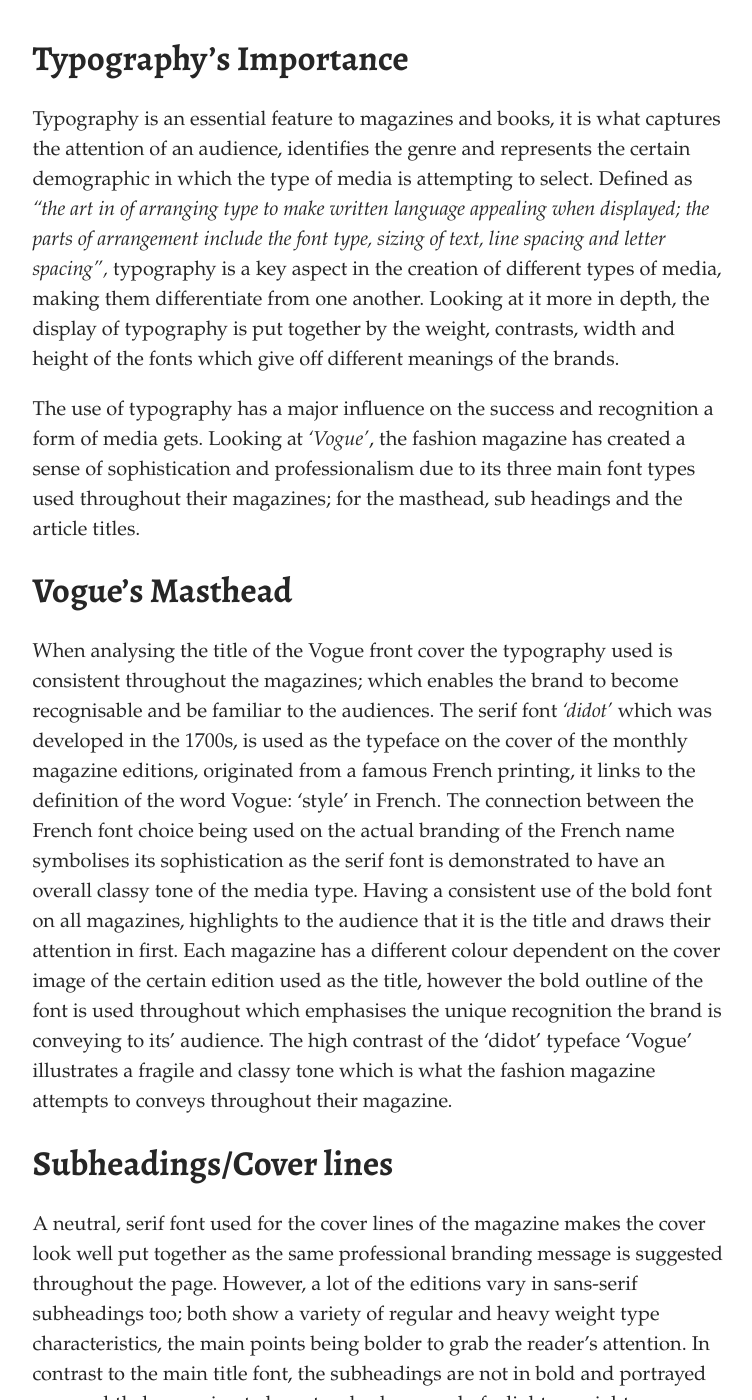
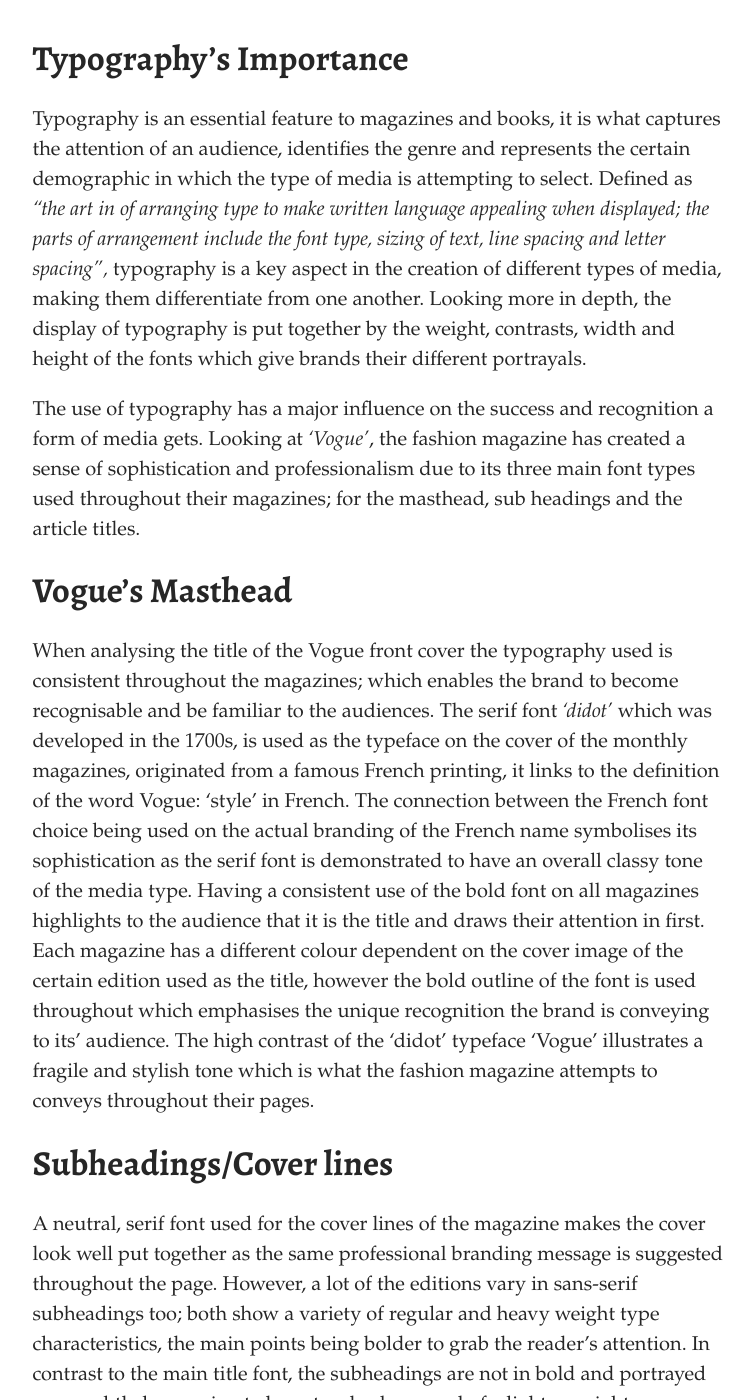
Before and after one commit to charlotteaashley/typo-design-template, a Jekyll site: the page built from _posts/2021-09-26-the-importance-of-typography-vogue.md, in a window 1280 px wide and 1400 px high, scrolled down 340 px. Shown: the whole window, without its empty margins (262-1014 px from the left). Built offline with Jekyll 4.4.1, drawn with Linux system fonts in a browser that asks for light colours; some web fonts are replaced.

Commit message:
Update Post “2021-09-26-the-importance-of-typography-vogue”

```diff
--- a/_posts/2021-09-26-the-importance-of-typography-vogue.md
+++ b/_posts/2021-09-26-the-importance-of-typography-vogue.md
@@ -8,13 +8,13 @@
 ---
 ## Typography's Importance
 
-Typography is an essential feature to magazines and books, it is what captures the attention of an audience, identifies the genre and represents the certain demographic in which the type of media is attempting to select. Defined as *"the art in of arranging type to make written language appealing when displayed; the parts of arrangement include the font type, sizing of text, line spacing and letter spacing",* typography is a key aspect in the creation of different types of media, making them differentiate from one another. Looking at it more in depth, the display of typography is put together by the weight, contrasts, width and height of the fonts which give off different meanings of the brands.
+Typography is an essential feature to magazines and books, it is what captures the attention of an audience, identifies the genre and represents the certain demographic in which the type of media is attempting to select. Defined as *"the art in of arranging type to make written language appealing when displayed; the parts of arrangement include the font type, sizing of text, line spacing and letter spacing",* typography is a key aspect in the creation of different types of media, making them differentiate from one another. Looking more in depth, the display of typography is put together by the weight, contrasts, width and height of the fonts which give brands their different portrayals.
 
 The use of typography has a major influence on the success and recognition a form of media gets. Looking at *'Vogue'*, the fashion magazine has created a sense of sophistication and professionalism due to its three main font types used throughout their magazines; for the masthead, sub headings and the article titles.
 
 ## **Vogue's Masthead**
 
-When analysing the title of the Vogue front cover the typography used is consistent throughout the magazines; which enables the brand to become recognisable and be familiar to the audiences. The serif font *'didot'*  which was developed in the 1700s, is used as the typeface on the cover of the monthly magazine editions, originated from a famous French printing, it links to the definition of the word Vogue: 'style' in French. The connection between the French font choice being used on the actual branding of the French name symbolises its sophistication as the serif font is demonstrated to have an overall classy tone of the media type. Having a consistent use of the bold font on all magazines, highlights to the audience that it is the title and draws their attention in first. Each magazine has a different colour dependent on the cover image of the certain edition used as the title, however the bold outline of the font is used throughout which emphasises the unique recognition the brand is conveying to its' audience. The high contrast of the 'didot' typeface 'Vogue' illustrates a fragile and classy tone which is what the fashion magazine attempts to conveys throughout their magazine.
+When analysing the title of the Vogue front cover the typography used is consistent throughout the magazines; which enables the brand to become recognisable and be familiar to the audiences. The serif font *'didot'*  which was developed in the 1700s, is used as the typeface on the cover of the monthly magazines, originated from a famous French printing, it links to the definition of the word Vogue: 'style' in French. The connection between the French font choice being used on the actual branding of the French name symbolises its sophistication as the serif font is demonstrated to have an overall classy tone of the media type. Having a consistent use of the bold font on all magazines highlights to the audience that it is the title and draws their attention in first. Each magazine has a different colour dependent on the cover image of the certain edition used as the title, however the bold outline of the font is used throughout which emphasises the unique recognition the brand is conveying to its' audience. The high contrast of the 'didot' typeface 'Vogue' illustrates a fragile and stylish tone which is what the fashion magazine attempts to conveys throughout their pages.
 
 ## **Subheadings/Cover lines**
 
```
